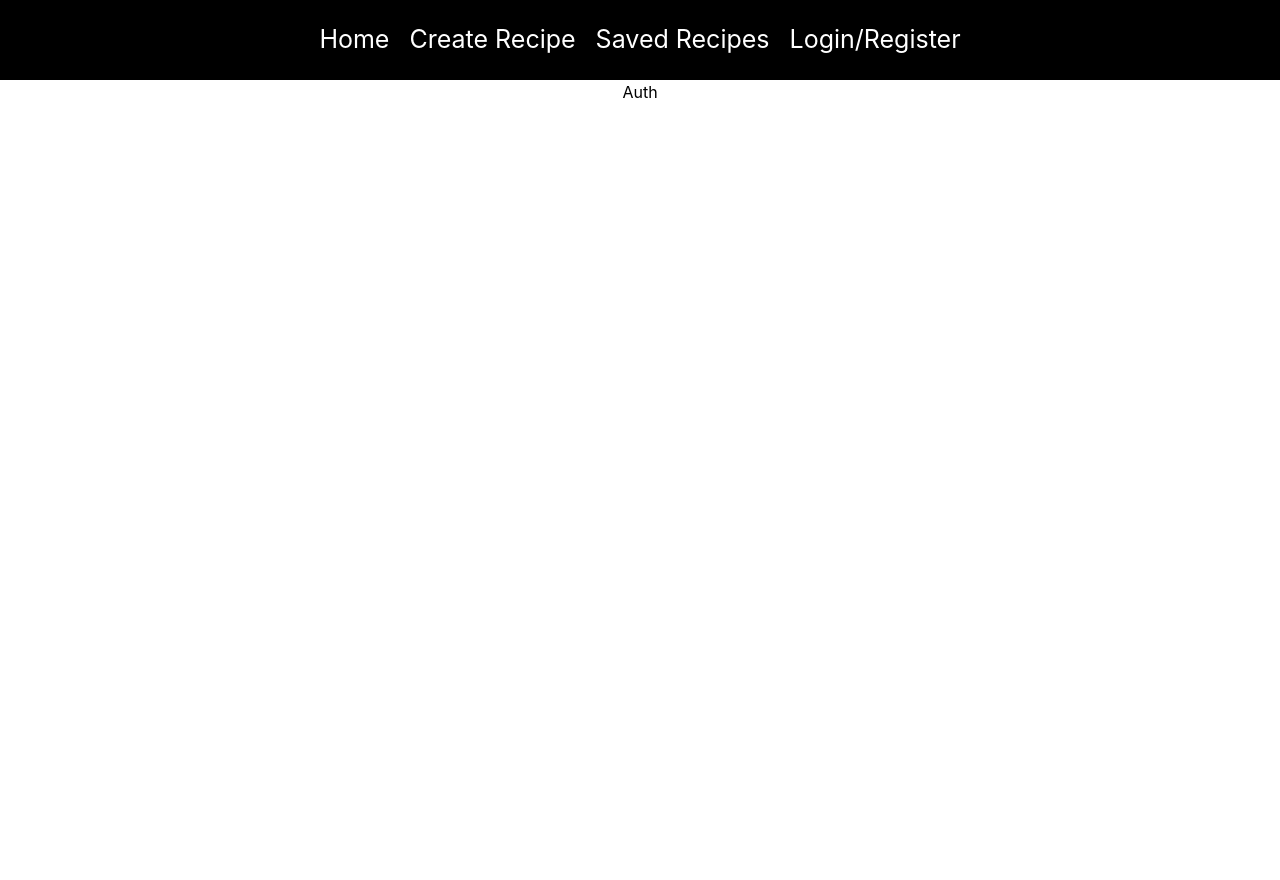
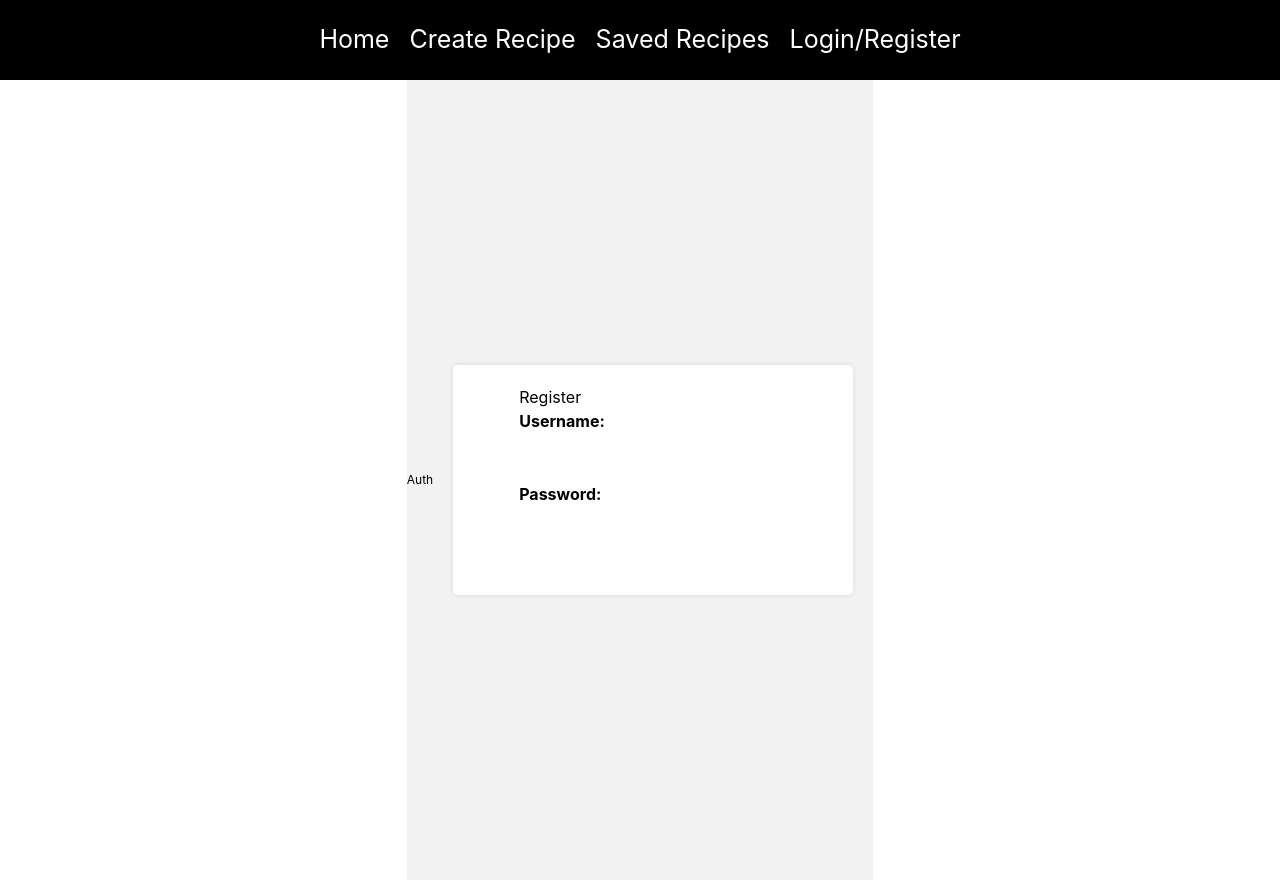
Before and after one commit to muhkyle17/recipe-app-mern, a React (Create React App) app in the folder client/: page /auth in a window 1280 px wide. Before the commit the page ends 800 px from the top, so only its background shows below. Built offline with nearby package versions, Linux system fonts and the light colour scheme.

Commit message:
Add components for login and register

```diff
--- a/client/src/pages/auth.js
+++ b/client/src/pages/auth.js
@@ -1,5 +1,46 @@
+const Login = () => {
+  return (
+    <div>
+      <p>Auth</p>
+    </div>
+  )
+}
+
+const Register = () => {
+  return (
+    <div className='auth-container'>
+      <form action=''>
+        <h2>Register</h2>
+        <div className='form-group'>
+          <label htmlFor='username'>Username:</label>
+          <input
+            type='text'
+            id='username'
+            onChange={event => {
+              console.log('event')
+            }}
+          />
+          <label htmlFor='password'>Password:</label>
+          <input
+            type='text'
+            id='password'
+            onChange={event => {
+              console.log('event')
+            }}
+          />
+        </div>
+      </form>
+    </div>
+  )
+}
+
 const Auth = () => {
-  return <div>Auth</div>
+  return (
+    <div className='auth'>
+      <Login />
+      <Register />
+    </div>
+  )
 }
 
 export default Auth
```
